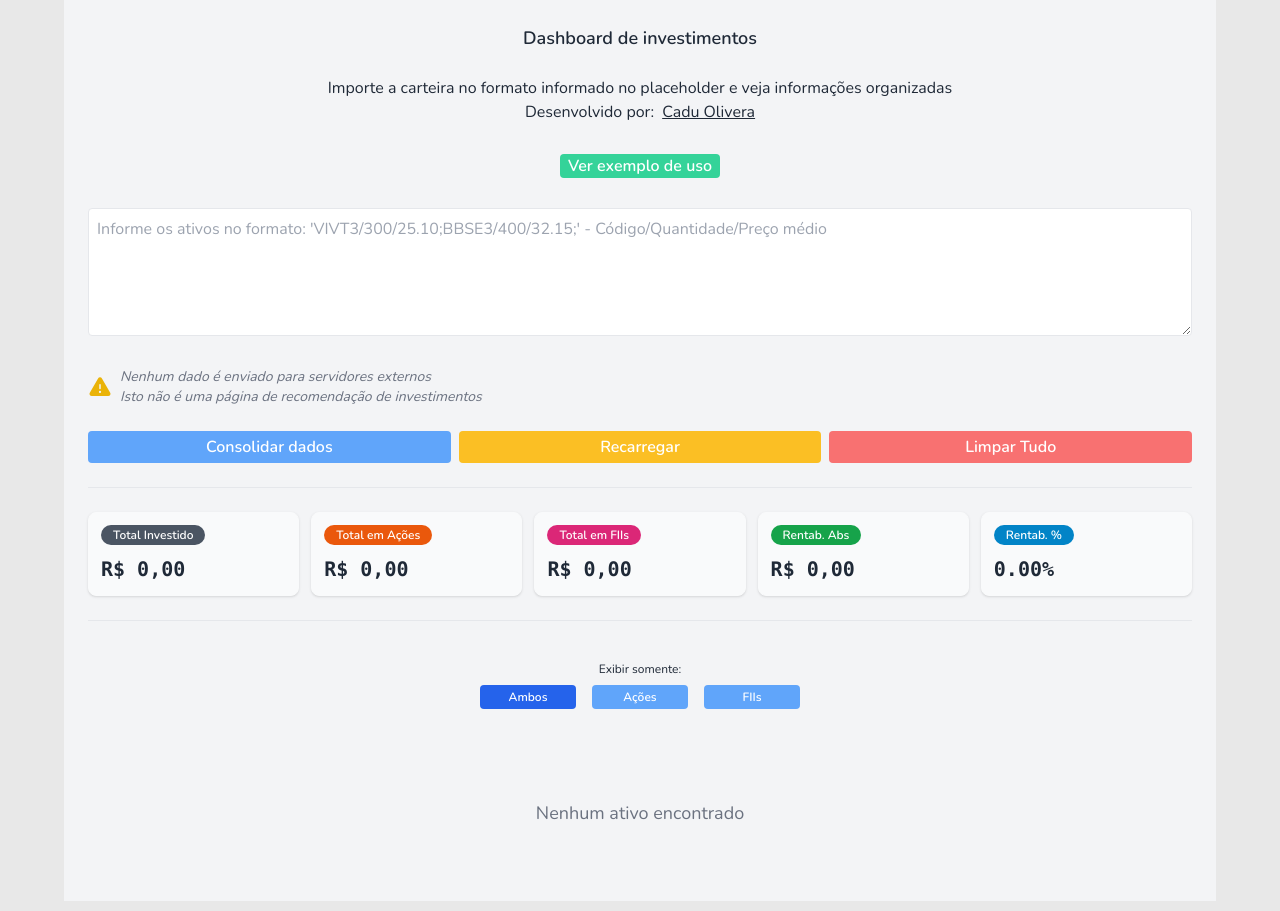
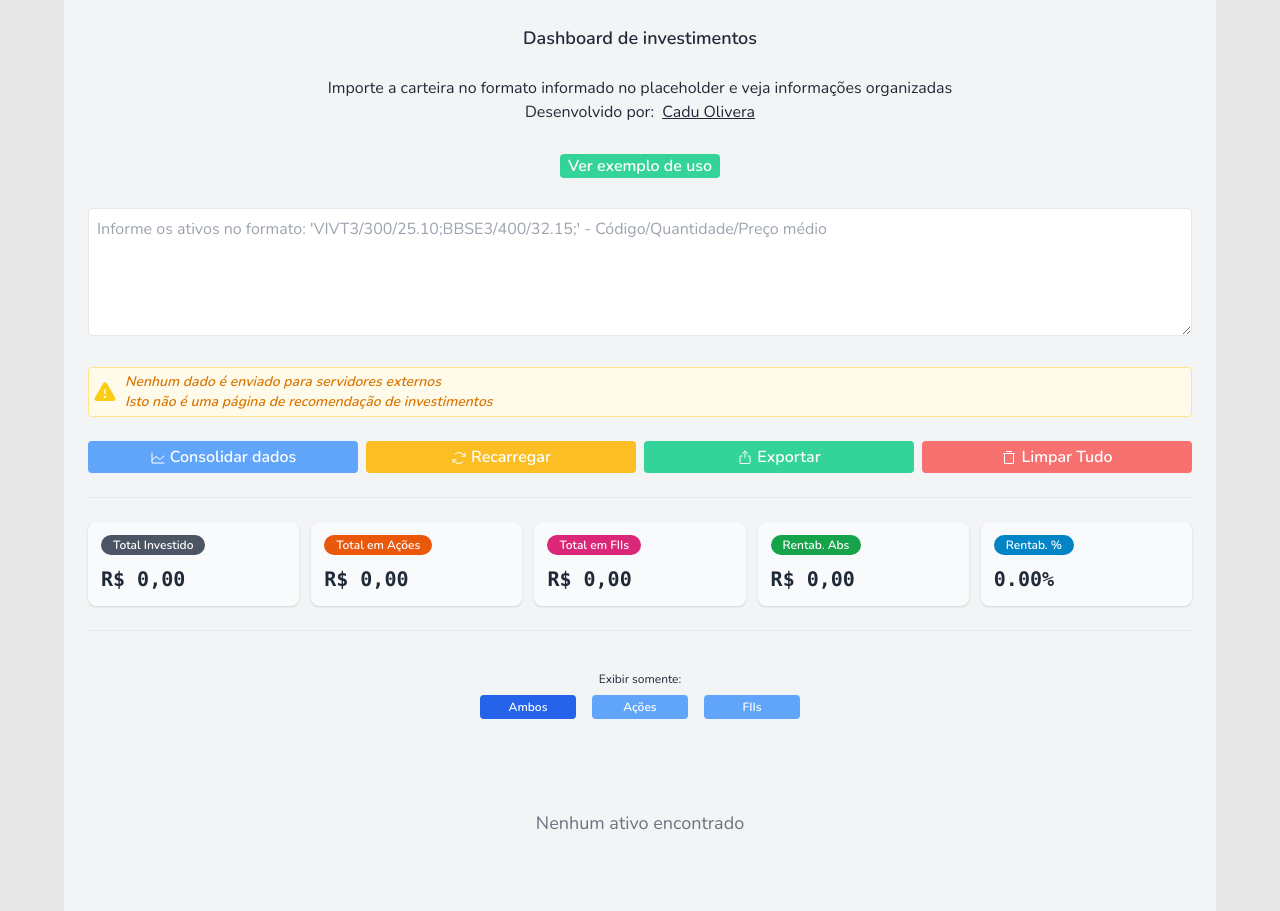
Before and after one commit to carlosedof/investdash, a Next.js app: page / in a window 1280 px wide. Built offline with nearby package versions, Linux system fonts and the light colour scheme.

Commit message:
feat: export assets

```diff
--- a/components/ActionButtons/index.tsx
+++ b/components/ActionButtons/index.tsx
@@ -1,16 +1,19 @@
 'use client'
 import React from 'react'
+import { ArrowsClockwise, ChartLine, Export, TrashSimple } from 'phosphor-react'
 
 type Props = {
   parseAssets: () => void
   loading: boolean
   clearAllAssets: () => void
+  exportAssets: () => void
 }
 
 export default function ActionButtons({
   parseAssets,
   loading,
   clearAllAssets,
+  exportAssets,
 }: Props) {
   return (
     <div
@@ -23,6 +26,7 @@ export default function ActionButtons({
         className="flex-1 p-1 bg-blue-400 text-white rounded font-semibold"
         disabled={loading}
       >
+        <ChartLine size={16} className={'inline-block mr-1'} />
         {loading ? 'Carregando dados...' : 'Consolidar dados'}
       </button>
       <button
@@ -30,12 +34,22 @@ export default function ActionButtons({
         className="flex-1 p-1 bg-amber-400 text-white rounded font-semibold"
         disabled={loading}
       >
+        <ArrowsClockwise size={16} className={'inline-block mr-1'} />
         Recarregar
+      </button>
+      <button
+        onClick={() => exportAssets()}
+        className="flex-1 p-1 bg-emerald-400 text-white rounded font-semibold"
+        disabled={loading}
+      >
+        <Export size={16} className={'inline-block mr-1'} />
+        Exportar
       </button>
       <button
         onClick={clearAllAssets}
         className="flex-1 p-1 bg-red-400 text-white font-semibold rounded"
       >
+        <TrashSimple size={16} className={'inline-block mr-1'} />
         Limpar Tudo
       </button>
     </div>
--- /dev/null
+++ b/components/ExampleButton/index.tsx
@@ -0,0 +1,27 @@
+'use client'
+import React, { Dispatch, SetStateAction } from 'react'
+
+type Props = {
+  parseAssets: (assets: string) => void
+  setInput: Dispatch<SetStateAction<string>>
+}
+
+export default function ExampleButton({ parseAssets, setInput }: Props) {
+  return (
+    <div className={'flex justify-center'}>
+      <button
+        className={
+          'bg-emerald-400 rounded px-2 text-white my-1.5 font-semibold'
+        }
+        onClick={() => {
+          const exampleInput =
+            'BBAS3/ 500/ 23.43;STBP3/ 1000/ 9.40;TRPL4/ 500/ 23.96;ITSA4/ 1115/ 9.43;CSMG3/ 500/ 19.27;'
+          setInput(exampleInput)
+          parseAssets(exampleInput)
+        }}
+      >
+        Ver exemplo de uso
+      </button>
+    </div>
+  )
+}
--- /dev/null
+++ b/components/InfoBlock/index.tsx
@@ -0,0 +1,41 @@
+'use client'
+import React from 'react'
+import { CheckCircle, X } from 'phosphor-react'
+
+type Props = {
+  content?: string
+  onClose: () => void
+}
+
+export default function InfoBlock({ content, onClose }: Props) {
+  if (!content) return null
+  return (
+    <div
+      className={
+        'flex items-center bg-emerald-50 border border-emerald-200 rounded py-1 px-4 justify-between'
+      }
+    >
+      <div className={'flex space-x-3 items-center'}>
+        <CheckCircle
+          size={24}
+          className={'text-emerald-400 inline-block mr-2'}
+          weight={'fill'}
+        />
+        <div className={'flex flex-col items-start'}>
+          <span
+            className={
+              'text-center font-semibold text-emerald-500 text-sm italic'
+            }
+          >
+            {content}
+          </span>
+        </div>
+      </div>
+      <X
+        size={18}
+        className={'text-emerald-500 cursor-pointer'}
+        onClick={onClose}
+      />
+    </div>
+  )
+}
--- a/components/Table/index.tsx
+++ b/components/Table/index.tsx
@@ -97,7 +97,7 @@ export default function Table({
             onClick={() => handleSort('name')}
           >
             <div className="flex">
-              Ticket{' '}
+              Ticker{' '}
               {sortColumn === 'name' &&
                 (sortDirection === 'asc' ? (
                   <ArrowUp size={16} />
--- /dev/null
+++ b/components/Warning/index.tsx
@@ -0,0 +1,31 @@
+'use client'
+import React from 'react'
+import { Warning } from 'phosphor-react'
+
+export default function WarningBlock() {
+  return (
+    <div
+      className={
+        'flex items-center bg-amber-50 border border-amber-200 rounded p-1'
+      }
+    >
+      <Warning
+        size={24}
+        className={'text-yellow-400 inline-block mr-2'}
+        weight={'fill'}
+      />
+      <div className={'flex flex-col items-start'}>
+        <span
+          className={'text-center font-semibold text-amber-600 text-sm italic'}
+        >
+          Nenhum dado é enviado para servidores externos
+        </span>
+        <span
+          className={'text-center font-semibold text-amber-600 text-sm italic'}
+        >
+          Isto não é uma página de recomendação de investimentos
+        </span>
+      </div>
+    </div>
+  )
+}
--- a/pages/index.tsx
+++ b/pages/index.tsx
@@ -8,9 +8,12 @@ import Filter from '@/components/Filter'
 import Summary from '@/components/Summary'
 import Header from '@/components/Header'
 import ActionButtons from '@/components/ActionButtons'
-import { Warning } from 'phosphor-react'
+import ExampleButton from '@/components/ExampleButton'
+import WarningBlock from '@/components/Warning'
+import InfoBlock from '@/components/InfoBlock'
 
 export default function Portfolio() {
+  const [infoVisible, setInfoVisible] = useState<string>()
   const [sortDirection, setSortDirection] = useState<'asc' | 'desc'>('asc')
   const [sortColumn, setSortColumn] = useState<keyof Asset>('name')
   const [assets, setAssets] = useState<Asset[]>([])
@@ -45,6 +48,14 @@ export default function Portfolio() {
     localStorage.removeItem('portfolioAssets')
   }
 
+  const exportAssets = useCallback(() => {
+    navigator.clipboard.writeText(
+      assets.map((a) => `${a.name}/${a.quantity}/${a.averagePrice}`).join(';'),
+    )
+    setInfoVisible(`Carteira copiada para a área de transferência`)
+    setTimeout(() => setInfoVisible(undefined), 4000)
+  }, [assets])
+
   const getStockSegment = useCallback(async (ticker: string) => {
     const hasFundNr = ticker.includes('11')
     if (hasFundNr) {
@@ -74,6 +85,7 @@ export default function Portfolio() {
         const response = await axios.get(
           `/api/proxy?url=https://statusinvest.com.br/home/mainsearchquery?q=${asset.name}`,
         )
+        if (response.data.length) {
           const [data] = response.data
           const currentPrice = parseFloat(data.price.replace(',', '.'))
           const value = currentPrice * asset.quantity
@@ -89,6 +101,7 @@ export default function Portfolio() {
             averagePrice: asset.averagePrice,
             ...segment,
           })
+        }
       } catch (error) {
         console.error(`Erro ao buscar preço para ${asset.name}:`, error)
         updatedAssets.push({
@@ -147,21 +160,7 @@ export default function Portfolio() {
       style={{ width: '90%' }}
     >
       <Header />
-      <div className={'flex justify-center'}>
-        <button
-          className={
-            'bg-emerald-400 rounded px-2 text-white my-1.5 font-semibold'
-          }
-          onClick={() => {
-            const exampleInput =
-              'BBAS3/ 500/ 23.43;STBP3/ 1000/ 9.40;TRPL4/ 500/ 23.96;ITSA4/ 1115/ 9.43;CSMG3/ 500/ 19.27;'
-            setInput(exampleInput)
-            parseAssets(exampleInput)
-          }}
-        >
-          Ver exemplo de uso
-        </button>
-      </div>
+      <ExampleButton parseAssets={parseAssets} setInput={setInput} />
       <textarea
         value={input}
         onChange={handleInputChange}
@@ -169,29 +168,16 @@ export default function Portfolio() {
         className="w-full p-2 border rounded h-32 text-gray-800"
         disabled={loading}
       />
-      <div className={'flex items-center'}>
-        <Warning
-          size={24}
-          className={'text-yellow-500 inline-block mr-2'}
-          weight={'fill'}
-        />
-        <div className={'flex flex-col items-start'}>
-          <span
-            className={'text-center font-medium text-gray-500 text-sm italic'}
-          >
-            Nenhum dado é enviado para servidores externos
-          </span>
-          <span
-            className={'text-center font-medium text-gray-500 text-sm italic'}
-          >
-            Isto não é uma página de recomendação de investimentos
-          </span>
-        </div>
-      </div>
+      <WarningBlock />
       <ActionButtons
         clearAllAssets={clearAllAssets}
         loading={loading}
         parseAssets={() => parseAssets()}
+        exportAssets={exportAssets}
+      />
+      <InfoBlock
+        onClose={() => setInfoVisible(undefined)}
+        content={infoVisible}
       />
       {loading && (
         <div className="w-full h-2 bg-gray-200 rounded overflow-hidden">
```
Lines whose indentation alone changed are shown as unchanged.
